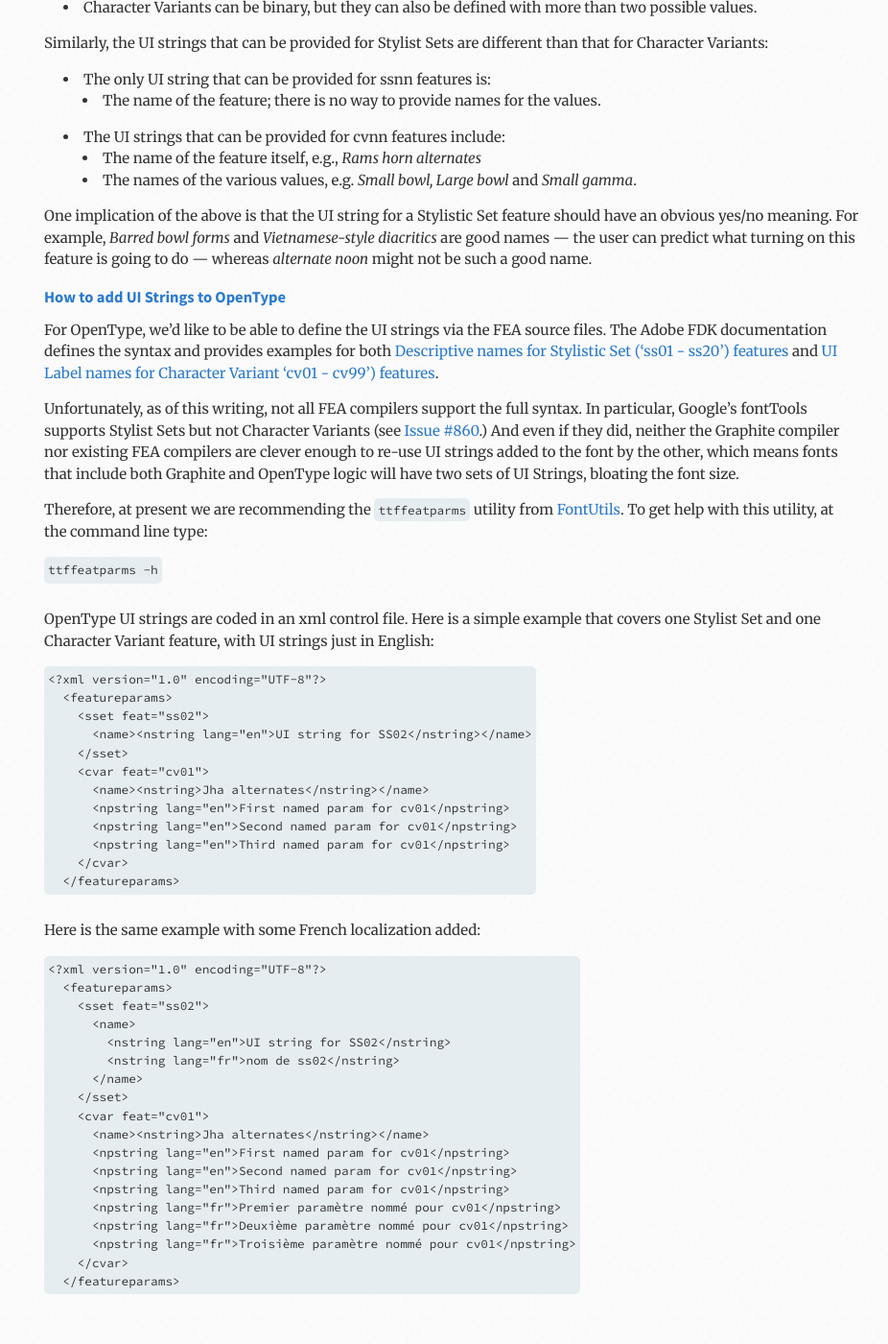
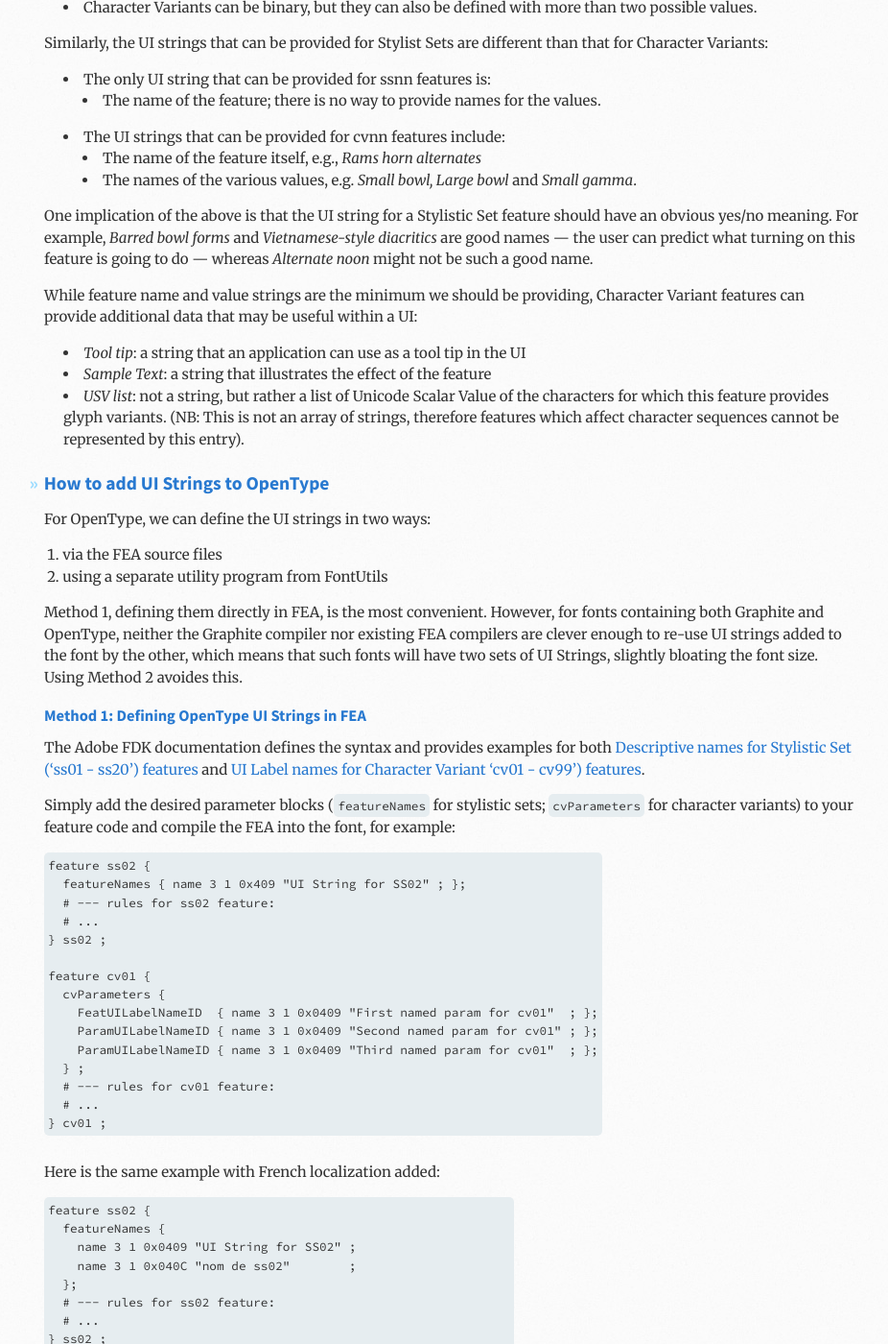
Before and after one commit to silnrsi/FDBP, a Jekyll site: the page built from en-US/User_Interface_Strings.md, in a window 1280 px wide and 1400 px high, scrolled down 1985 px. Shown: the whole window at 96% size, without its empty margins (44-970 px from the left). Built offline with Jekyll 4.4.1, drawn with Linux system fonts in a browser that asks for light colours; some of the changed text lies outside the part shown.

Commit message:
Include FEA method as it now works.

````diff
--- a/en-US/User_Interface_Strings.md
+++ b/en-US/User_Interface_Strings.md
@@ -8,7 +8,7 @@ title: User Interface (UI) Strings
 ---
 
 ## Summary of Recommendations
-**We recommend that fonts include UI strings for all `ssxx` and `cvxx` OpenType features within their fonts. For `cvxx` features that have more than two possible values, fonts should include UI strings for the values as well as the feature itself.**
+**We recommend that fonts include UI strings for all `ssxx` and `cvxx` OpenType features within their fonts. For `cvxx` features that have more than two possible values, fonts should include UI strings for the values in addition to the feature name itself.**
 
 **For fonts that include both Graphite and OpenType logic, we recommend that both technologies use the same UI strings for corresponding features.**
 
@@ -32,7 +32,7 @@ But what to do for that last category &mdash; features whose behavior is defined
 
 For fonts that contain both Graphite and OpenType logic, it is usually the case that many of the features have the same purpose and result in both technologies. For such features it is best practice if the human readable strings are the same for corresponding Graphite and OpenType features. So for example, don’t call the feature *Literacy Alternates* in Graphite and *Literacy alternates* in OpenType.
 
-Not only does using the same UI strings make sense from the point of view of the user experience, it also makes the font smaller since one copy of each UI string can be shared by both Graphite and OpenType.
+Not only does using the same UI strings make sense from the point of view of the user experience, it can also make the font smaller since, with some toolchains, one copy of each UI string can be shared by both Graphite and OpenType.
 
 ## Graphite
 Adding UI strings for Graphite fonts is easy since the Graphite Description Language (GDL) used to create Graphite fonts includes the UI strings within the Feature Table, for example:
@@ -85,21 +85,86 @@ Similarly, the UI strings that can be provided for Stylist Sets are different th
   * The name of the feature itself, e.g., *Rams horn alternates*
   * The names of the various values, e.g. *Small bowl, Large bowl* and *Small gamma*.
 
+One implication of the above is that the UI string for a Stylistic Set feature should have an obvious yes/no meaning. For example, *Barred bowl forms* and *Vietnamese-style diacritics* are good names &mdash; the user can predict what turning on this feature is going to do &mdash; whereas *Alternate noon* might not be such a good name.
 
-One implication of the above is that the UI string for a Stylistic Set feature should have an obvious yes/no meaning. For example, *Barred bowl forms* and *Vietnamese-style diacritics* are good names &mdash; the user can predict what turning on this feature is going to do &mdash; whereas *alternate noon* might not be such a good name.
+While feature name and value strings are the minimum we should be providing, Character Variant features can provide additional data that may be useful within a UI:
 
-### How to add UI Strings to OpenType
+* *Tool tip*: a string that an application can use as a tool tip in the UI
+* *Sample Text*: a string that illustrates the effect of the feature
+* *USV list*: not a string, but rather a list of Unicode Scalar Value of the characters for which this feature provides glyph variants. (NB: This is not an array of strings, therefore features which affect character sequences cannot be represented by this entry).
 
-For OpenType, we’d like to be able to define the UI strings via the FEA source files. The Adobe FDK documentation defines the syntax and provides examples for both [Descriptive names for Stylistic Set ('ss01 - ss20') features][FDKSSXX] and [UI Label names for Character Variant 'cv01 - cv99') features][FDKCVXX].
+## How to add UI Strings to OpenType
 
-Unfortunately, as of this writing, not all FEA compilers support the full syntax. In particular, Google's fontTools supports Stylist Sets but not Character Variants (see [Issue #860][FTCVXXBUG].) And even if they did, neither the Graphite compiler nor existing FEA compilers are clever enough to re-use UI strings added to the font by the other, which means fonts that include both Graphite and OpenType logic will have two sets of UI Strings, bloating the font size.
+For OpenType, we can define the UI strings in two ways:
+1. via the FEA source files
+2. using a separate utility program from FontUtils
 
-Therefore, at present we are recommending the `ttffeatparms` utility from [FontUtils][FONTUTILS]. To get help with this utility, at the command line type:
+Method 1, defining them directly in FEA, is the most convenient. However, for fonts containing both Graphite and OpenType, neither the Graphite compiler nor existing FEA compilers are clever enough to re-use UI strings added to the font by the other, which means that such fonts will have two sets of UI Strings, slightly bloating the font size. Using Method 2 avoides this.
+
+### Method 1: Defining OpenType UI Strings in FEA
+
+The Adobe FDK documentation defines the syntax and provides examples for both [Descriptive names for Stylistic Set ('ss01 - ss20') features][FDKSSXX] and [UI Label names for Character Variant 'cv01 - cv99') features][FDKCVXX].
+
+Simply add the desired parameter blocks (`featureNames` for stylistic sets; `cvParameters` for character variants) to your feature code and compile the FEA into the font, for example:
+
+```
+feature ss02 {
+  featureNames { name 3 1 0x409 "UI String for SS02" ; };
+  # --- rules for ss02 feature:
+  # ...
+} ss02 ;
+
+feature cv01 {
+  cvParameters {
+    FeatUILabelNameID  { name 3 1 0x0409 "First named param for cv01"  ; };
+    ParamUILabelNameID { name 3 1 0x0409 "Second named param for cv01" ; };
+    ParamUILabelNameID { name 3 1 0x0409 "Third named param for cv01"  ; };
+  } ;
+  # --- rules for cv01 feature:
+  # ...
+} cv01 ;
+```
+Here is the same example with French localization added:
+```
+feature ss02 {
+  featureNames {
+    name 3 1 0x0409 "UI String for SS02" ;
+    name 3 1 0x040C "nom de ss02"        ;
+  };
+  # --- rules for ss02 feature:
+  # ...
+} ss02 ;
+
+feature cv01 {
+  cvParameters {
+    FeatUILabelNameID  {
+      name 3 1 0x0409 "First named param for cv01"           ;
+      name 3 1 0x040C "Premier paramètre nommé pour cv01"    ;
+    };
+    ParamUILabelNameID {
+      name 3 1 0x0409 "Second named param for cv01"          ;
+      name 3 1 0x040C "Deuxième paramètre nommé pour cv01"   ;
+    };
+    ParamUILabelNameID {
+      name 3 1 0x0409 "Third named param for cv01"           ;
+      name 3 1 0x040C "Troisième paramètre nommé pour cv01"  ;
+    };
+  } ;
+  # --- rules for cv01 feature:
+  # ...
+} cv01 ;
+```
+
+
+### Method 2: Defining OpenType UI Strings using `ttffeatparms`
+For fonts containing both OpenType and Graphite logic, you may want to use the `ttffeatparms` utility to add the OpenType UI strings in order to reduce the font size. This utility is part of SIL's [FontUtils][FONTUTILS] library.
+
+To get help with this utility, at the command line type:
 
 ```
 ttffeatparms -h
 ```
-OpenType UI strings are coded in an xml control file. Here is a simple example that covers one Stylist Set and one Character Variant feature, with UI strings just in English:
+OpenType UI strings are coded in an xml control file. Here are the same examples as above:
 ```
 <?xml version="1.0" encoding="UTF-8"?>
   <featureparams>
@@ -114,7 +179,7 @@ OpenType UI strings are coded in an xml control file. Here is a simple example t
     </cvar>
   </featureparams>
 ```
-Here is the same example with some French localization added:
+and with French localization added:
 ```
 <?xml version="1.0" encoding="UTF-8"?>
   <featureparams>
@@ -136,21 +201,9 @@ Here is the same example with some French localization added:
   </featureparams>
 ```
 
-## Beyond feature and value names
+The required build steps are as follows:
 
-While feature name and value strings are the minimum we should be providing, OpenType Character Variant features can provide additional data that may be useful within a UI:
-
-* *Tool tip*: a string that an application can use as a tool tip in the UI
-* *Sample Text*: a string that illustrates the effect of the feature
-* *USV list*: not a string, but rather a list of Unicode Scalar Value of the characters for which this feature provides glyph variants. (NB: This is not an array of strings, therefore features which affect character sequences can’t really be represented by this entry).
-
-The XML control file provided as input to `ttffeatparms` can provide all of this additional information, but at the present time we are unaware of any application that can use any of it. Therefore we consider this extra data to be optional and low priority.
-
-## Adding OpenType UI strings into a font
-
-The desired sequence is as follows:
-
-* Compile OpenType (and, if used, Graphite) features into the font before adding OpenType UI strings
+* Compile OpenType and Graphite features into the font before adding OpenType UI strings
 * Add OpenType UI strings into the font. The basic command to do this looks as follows:
 
 ```
@@ -172,7 +225,7 @@ Please let us know if you become aware of other applications that support UI str
 [GDL]:https://github.com/silnrsi/grcompiler/blob/master/doc/GDL.pdf
 [CVXX]:https://www.microsoft.com/typography/otspec/features_ae.htm#cv01-cv99
 [SSXX]:https://www.microsoft.com/typography/otspec/features_pt.htm#ssxx
-[FDKSSXX]:https://rawgit.com/adobe-type-tools/afdko/master/afdko/Technical%20Documentation/OpenTypeFeatureFileSpecification.html#8.c
-[FDKCVXX]:https://rawgit.com/adobe-type-tools/afdko/master/afdko/Technical%20Documentation/OpenTypeFeatureFileSpecification.html#8.d
+[FDKSSXX]:https://github.com/adobe-type-tools/afdko/blob/develop/docs/OpenTypeFeatureFileSpecification.md#8c-descriptive-names-for-stylistic-set-features-ss01---ss20
+[FDKCVXX]:https://github.com/adobe-type-tools/afdko/blob/develop/docs/OpenTypeFeatureFileSpecification.md#8d-ui-label-names-for-character-variant-features-cv01---cv99
 [FTCVXXBUG]:https://github.com/fonttools/fonttools/issues/860
 [FONTUTILS]:http://scripts.sil.org/cms/scripts/page.php?site_id=nrsi&id=fontutils
````
Also changed, not shown: other parts of en-US/User_Interface_Strings.md (+1 -1 lines).
